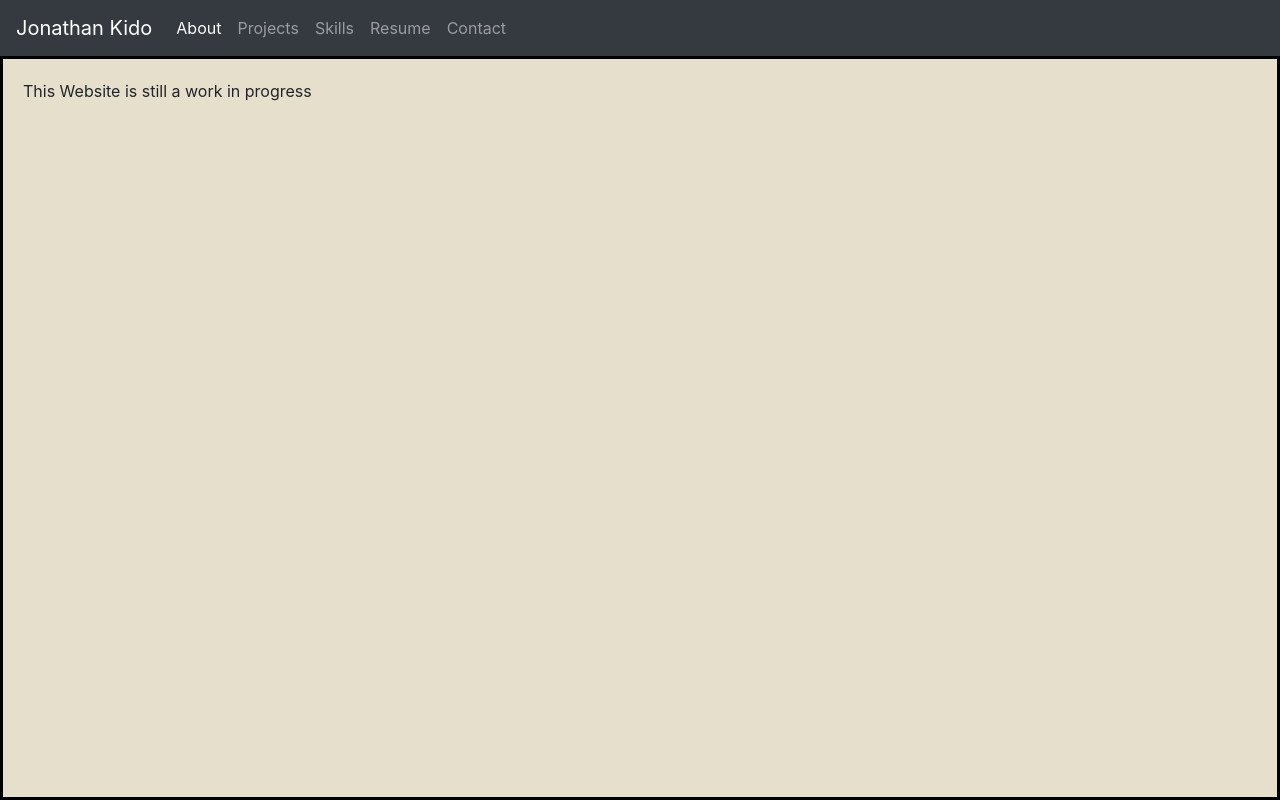
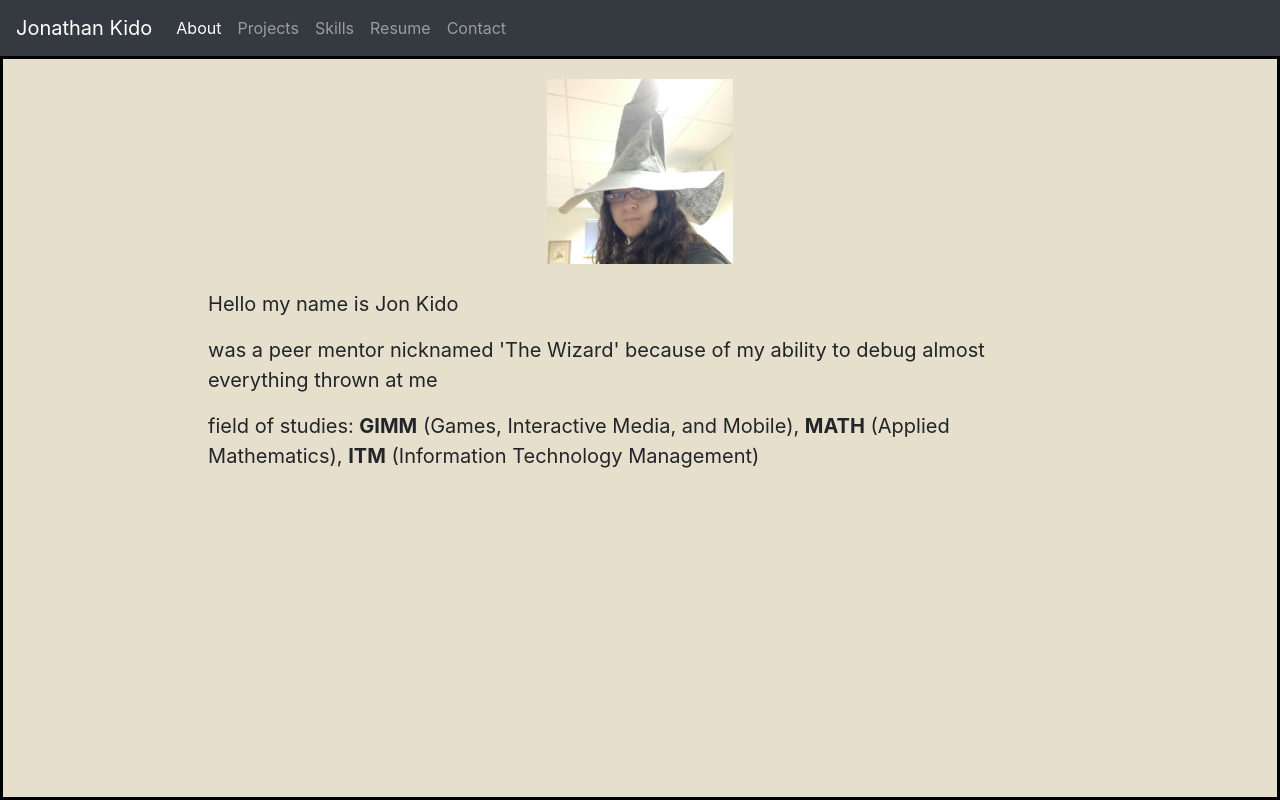
Before and after one commit to VFoS-dev/portfolio-website, a React (Create React App) app: page / in a window 1280 px wide. Both pictures are taken after a click on the button "About". Built offline with nearby package versions, Linux system fonts and the light colour scheme.

Commit message:
Update About.js

```diff
--- a/src/pages/About.js
+++ b/src/pages/About.js
@@ -2,11 +2,19 @@ import React from 'react';
 import { connect } from 'react-redux';
 
 import '../css/pages.css';
+import self from '../pictures/self.jpg';
 
 class About extends React.Component {
     render() {
         return (<div className="about">
-            This Website is still a work in progress
+            <center>
+                <img className='self' src={self} />
+            </center>
+            <div className='temp'>
+                <p>Hello my name is Jon Kido</p>
+                <p>was a peer mentor nicknamed 'The Wizard' because of my ability to debug almost everything thrown at me</p>
+                <p>field of studies: <strong>GIMM</strong> (Games, Interactive Media, and Mobile), <strong>MATH</strong> (Applied Mathematics), <strong>ITM</strong> (Information Technology Management)</p>
+            </div>
         </div>);
     }
 }
```
